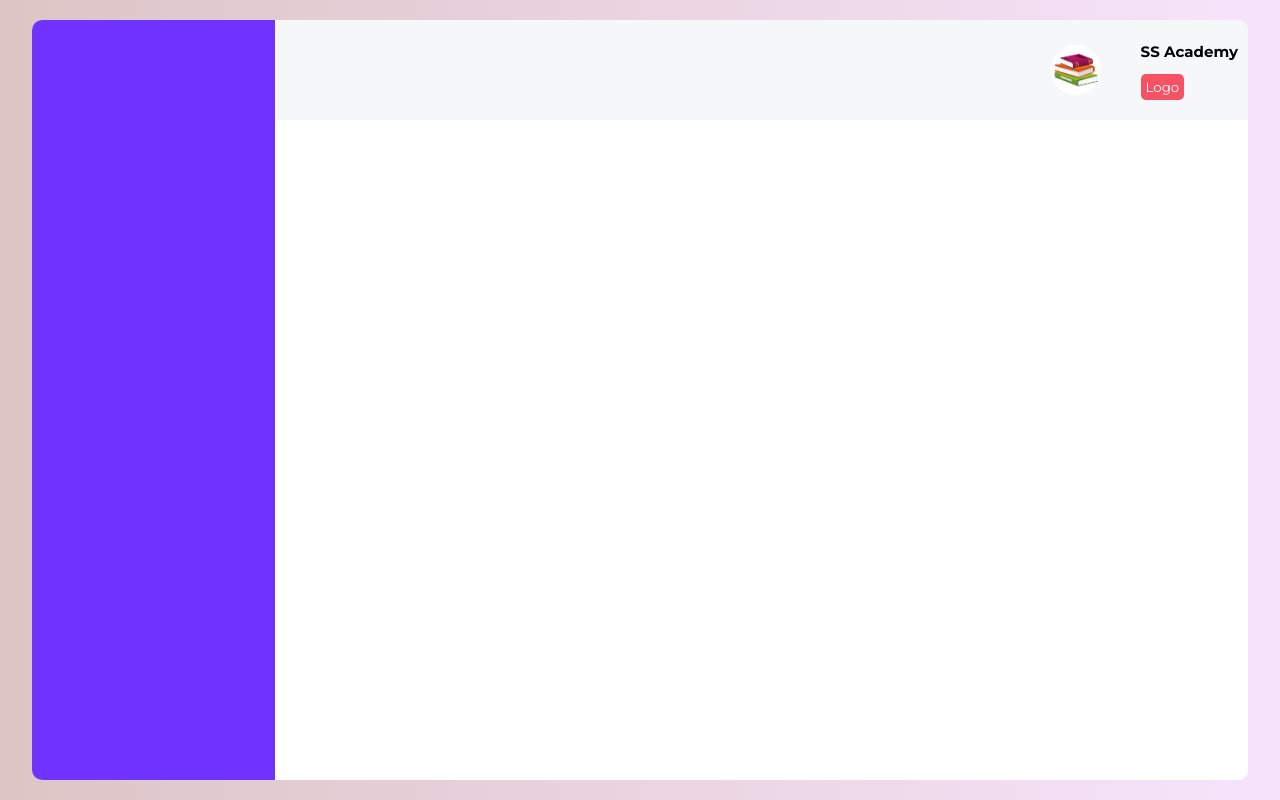
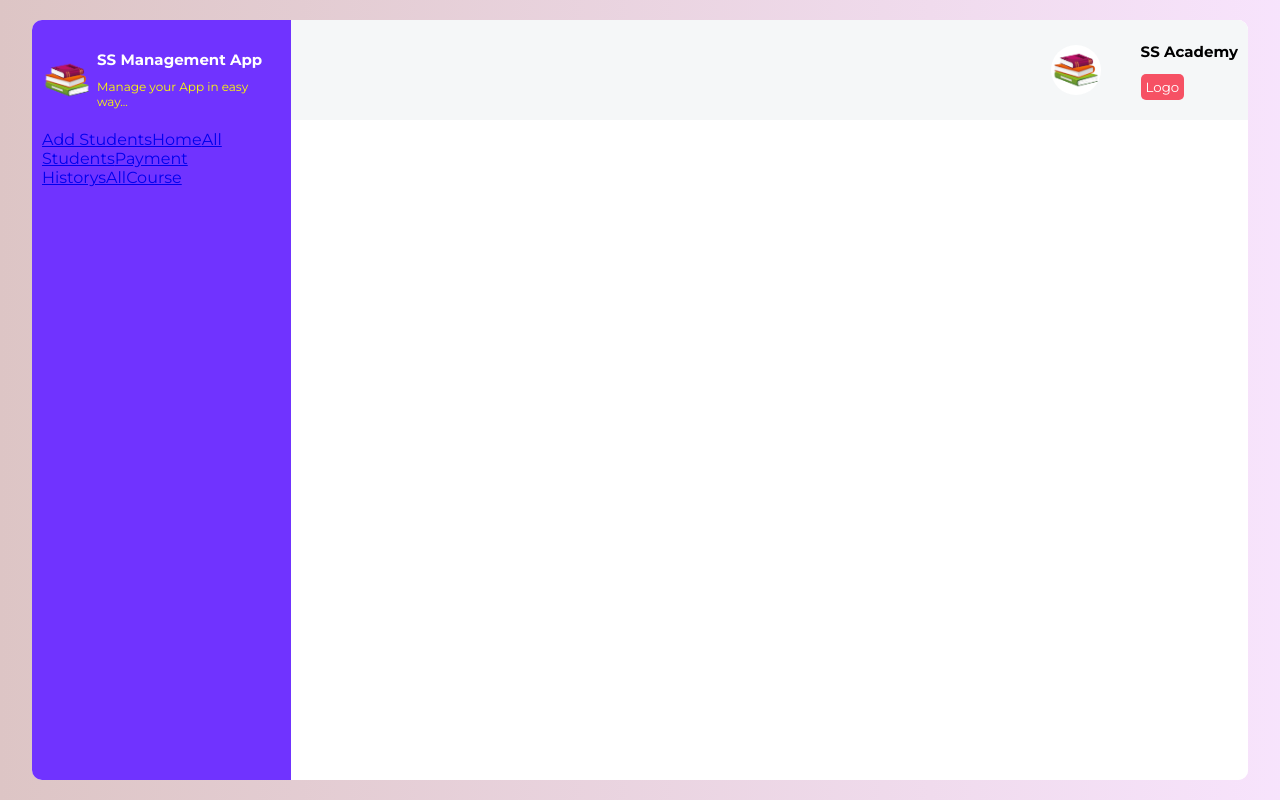
Before and after one commit to irakeshbind/ims, a React (Create React App) app in the folder sbs-school/: page /dashboard in a window 1280 px wide. Built offline with nearby package versions, Linux system fonts and the light colour scheme.

Commit message:
add the link menubar

```diff
--- a/sbs-school/src/components/Dashboard.js
+++ b/sbs-school/src/components/Dashboard.js
@@ -1,12 +1,11 @@
 import React from 'react'
+import SideNav from './SideNav'
 
 const Dashboard = () => {
     return (
         <div className='dashboard-main-container'>
             <div className='dashboard-container'>
-                <div className='nav-container'>
-
-                </div>
+               <SideNav/>
                 <div className='main-container'>
                     <div className='top-bar'>
                         <div className='logo-container'>
--- /dev/null
+++ b/sbs-school/src/components/SideNav.js
@@ -0,0 +1,24 @@
+import React from 'react';
+import { Link } from 'react-router-dom';
+const SideNav = () => {
+    return (
+        <div className='nav-container'>
+            <div className='brand-container'>
+                <img className='profile-logo' src={require('./assets/img2.png')} />
+                <div>
+                    <h5 className='brand-name'>SS Management App</h5>
+                    <p className='brand-para'>Manage your App in easy way...</p>
+                </div>
+            </div>
+            <div className='menu-container'>
+                <Link className='menu-link'>Add Students</Link>
+                <Link className='menu-link' >Home</Link>
+                <Link className='menu-link' >All Students</Link>
+                <Link className='menu-link' >Payment Historys</Link>
+                <Link className='menu-link' >AllCourse</Link>
+            </div>
+        </div>
+
+    )
+}
+export default SideNav
--- a/sbs-school/src/components/style.css
+++ b/sbs-school/src/components/style.css
@@ -112,6 +112,7 @@
     width: 20%;
     height: 95vh;
     background-color: #7033ff;
+    padding: 10px;
 
 }
 
@@ -169,3 +170,27 @@
     cursor: pointer;
 
 }
+
+/* ----sidenav---- */
+.brand-container
+{
+    height: 100px;
+    /* background-color: red; */
+    display: flex;
+    align-items: center;
+    gap: 5px;
+}
+.brand-name
+{
+    color: white;
+    font-size: 15px;
+}
+.brand-para
+{
+    font-size: 12px;
+    color: yellow;
+    position: relative;
+    top: -15px;
+}
+
+/* --------menu container----------- */
```
